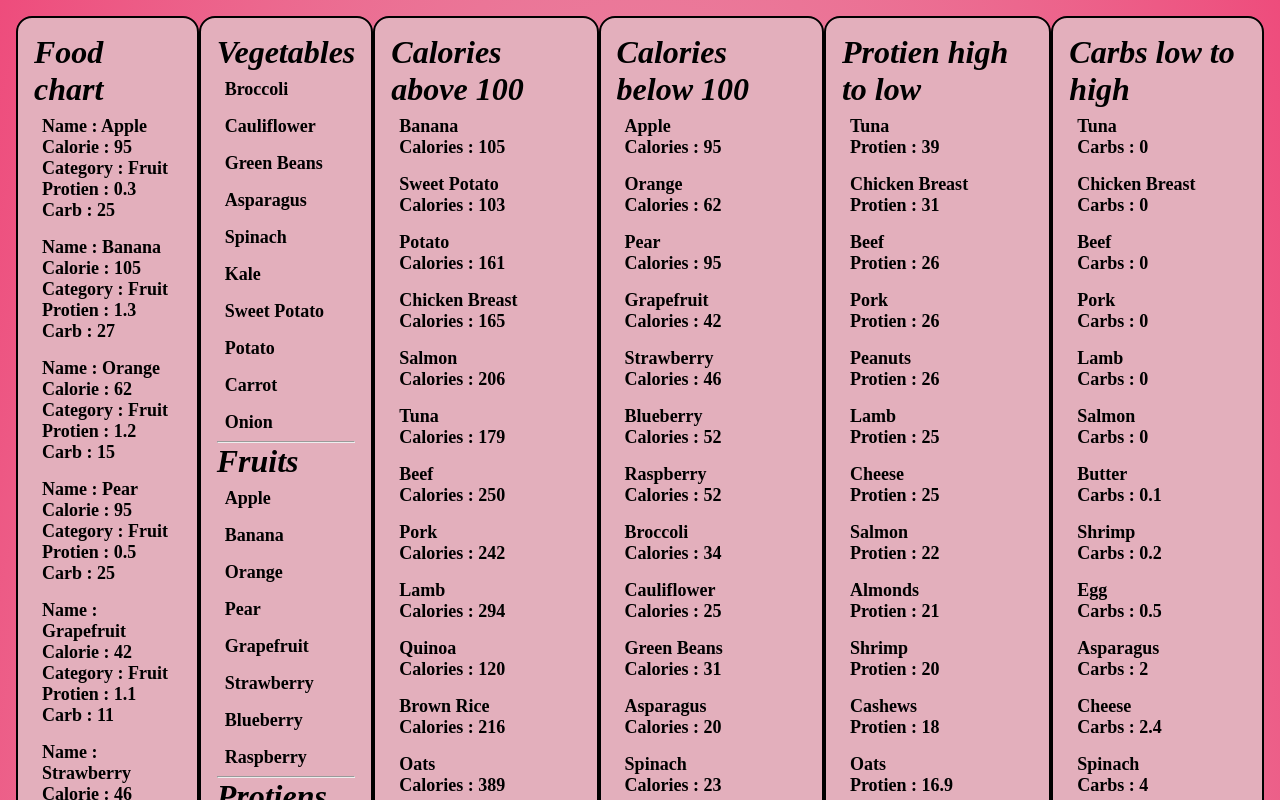
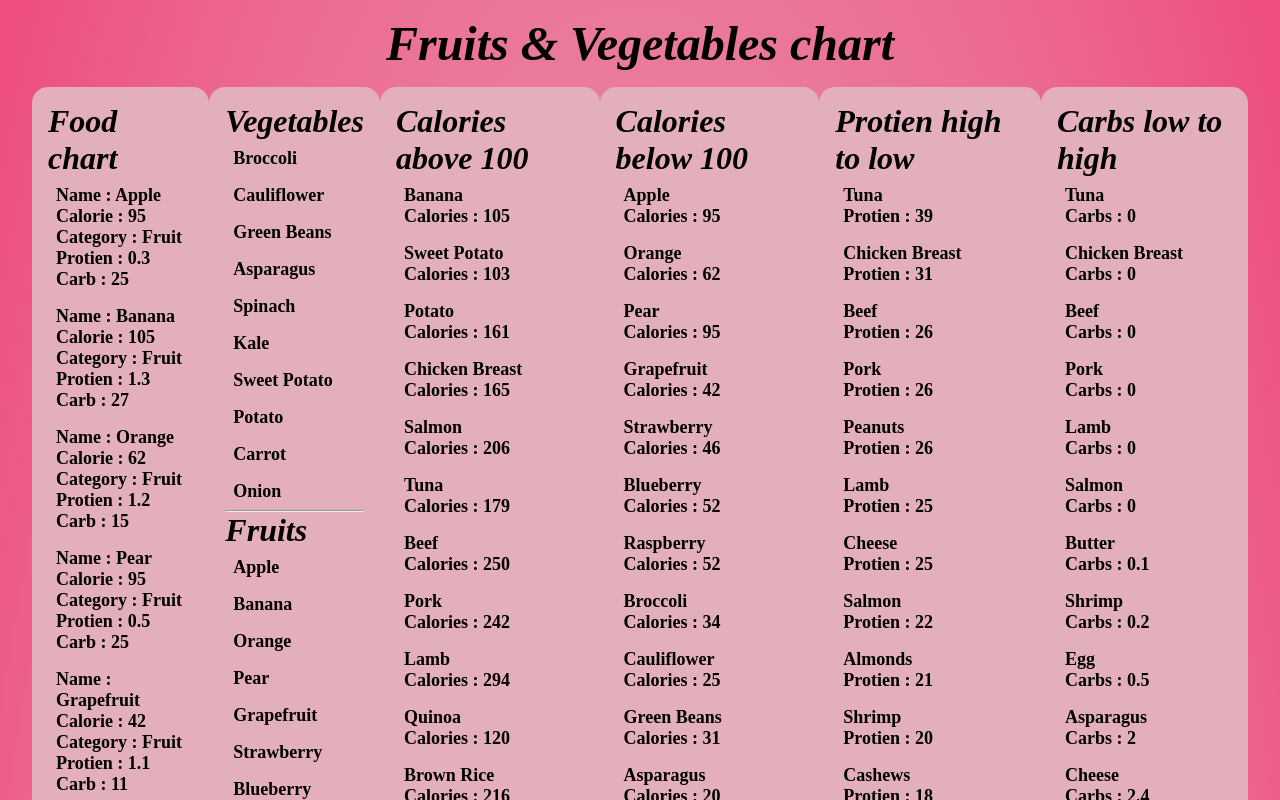
Before and after one commit to Ashh21/MicroProject-3, a plain HTML site: page Index.html in a window 1280 px wide. Shown: the top 800 px of the page. Drawn offline with Linux system fonts and the light colour scheme.

Commit message:
styles update

```diff
--- a/Index.html
+++ b/Index.html
@@ -9,6 +9,10 @@
 </head>
 
 <body>
+    <div class="main">
+    <nav class="header">
+         <h1> Fruits & Vegetables chart </h1>
+    </nav>
     <div class="container">
         <div class="clr" >
             <h1>Food chart </h1>
@@ -66,6 +70,7 @@
         </div>
 
     </div>
+</div>
 
 
 
--- a/Styles.css
+++ b/Styles.css
@@ -10,11 +10,24 @@ body{
     background-image: radial-gradient(#E3E2DF, #EE4C7C );
 }
 
+
+.main{
+    display: flex;
+    flex-direction: column;
+}
+
+.header{
+    display:flex ;
+    justify-content: center;
+    align-items: center;
+    font-size: 2rem;
+    font-style: italic;
+}
+
 .container{
     display: flex;
     justify-content: space-evenly;
     padding: 1rem;
-    border: none;
 }
 
 .container ul li {
@@ -24,10 +37,13 @@ body{
 }
 
 div{
-    border: 2px solid ;
+    border: none ;
     border-radius: 1rem;
     padding: 1rem;
     height: fit-content;
+}
+
+.wrap{
 
 }
 
@@ -40,6 +56,10 @@ div > ul {
     background-color: #E3AFBC;
 }
 
+.clr:hover{
+    border: 2px solid;
+}
+
  h1 {
     font-style: italic;
     font-weight: bold;
```
